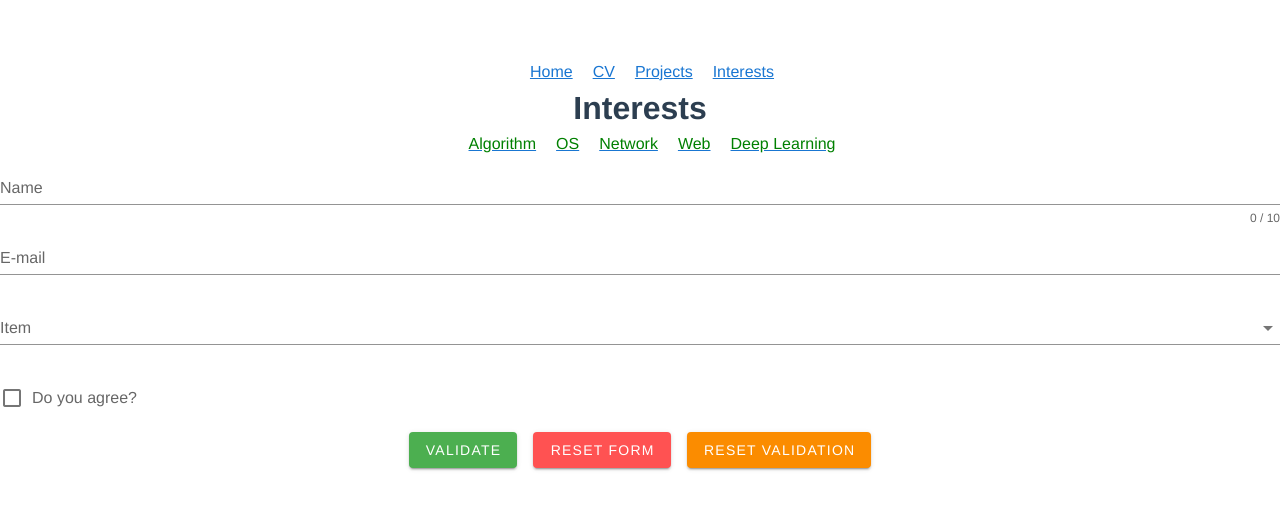
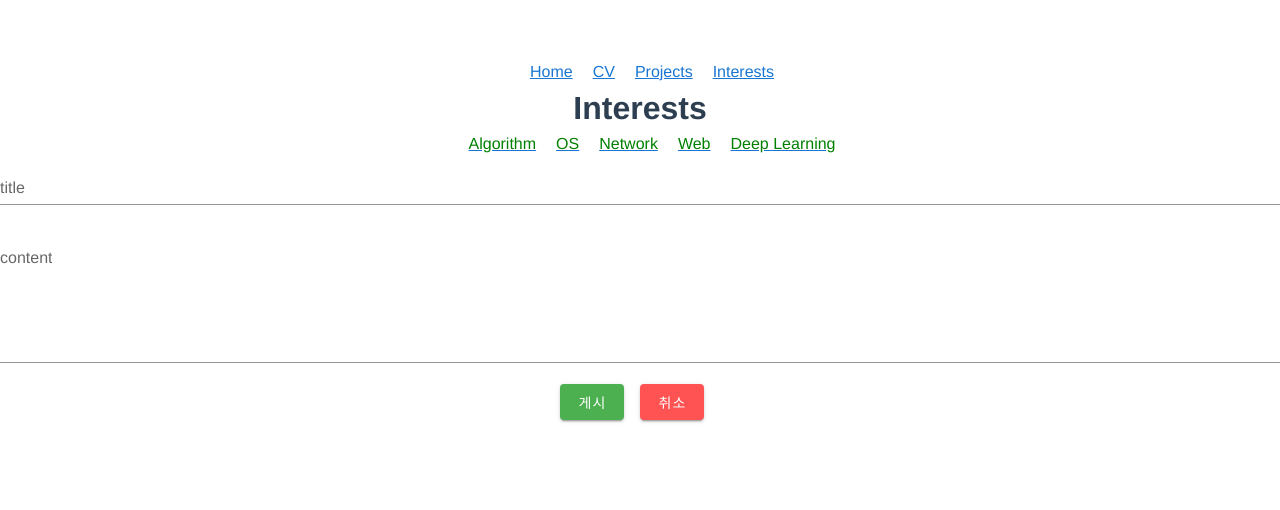
Before and after one commit to yeomkyeorae/yeomlog, a Vue app in the folder frontend/: page /interests/algorithm/create in a window 1280 px wide. Shown: the top 510 px of the page. Built offline with nearby package versions, Linux system fonts and the light colour scheme.

Commit message:
200216 | change createfrom little bit

```diff
--- a/frontend/package.json
+++ b/frontend/package.json
@@ -10,6 +10,7 @@
   "dependencies": {
     "core-js": "^3.4.4",
     "vue": "^2.6.11",
+    "vue-markdown": "^2.2.4",
     "vue-router": "^3.1.5",
     "vuetify": "^2.2.4"
   },
--- a/frontend/src/components/CreateForm.vue
+++ b/frontend/src/components/CreateForm.vue
@@ -1,101 +1,46 @@
 <template>
+  <div justify-content="center">
   <v-form
     ref="form"
-    v-model="valid"
     lazy-validation
   >
     <v-text-field
-      v-model="name"
-      :counter="10"
-      :rules="nameRules"
-      label="Name"
+      v-model="title"
+      label="title"
       required
     ></v-text-field>
 
-    <v-text-field
-      v-model="email"
-      :rules="emailRules"
-      label="E-mail"
-      required
-    ></v-text-field>
-
-    <v-select
-      v-model="select"
-      :items="items"
-      :rules="[v => !!v || 'Item is required']"
-      label="Item"
-      required
-    ></v-select>
-
-    <v-checkbox
-      v-model="checkbox"
-      :rules="[v => !!v || 'You must agree to continue!']"
-      label="Do you agree?"
-      required
-    ></v-checkbox>
+    <v-textarea
+      label="content"
+      auto-grow
+    ></v-textarea>
 
     <v-btn
-      :disabled="!valid"
       color="success"
       class="mr-4"
-      @click="validate"
     >
-      Validate
+      게시
     </v-btn>
 
     <v-btn
       color="error"
       class="mr-4"
-      @click="reset"
     >
-      Reset Form
-    </v-btn>
-
-    <v-btn
-      color="warning"
-      @click="resetValidation"
-    >
-      Reset Validation
+      취소
     </v-btn>
   </v-form>
+    </div>
 </template>
 <script>
   export default {
     name: 'CreateForm',
     data: () => ({
-      valid: true,
-      name: '',
-      nameRules: [
-        v => !!v || 'Name is required',
-        v => (v && v.length <= 10) || 'Name must be less than 10 characters',
-      ],
-      email: '',
-      emailRules: [
-        v => !!v || 'E-mail is required',
-        v => /.+@.+\..+/.test(v) || 'E-mail must be valid',
-      ],
-      select: null,
-      items: [
-        'Item 1',
-        'Item 2',
-        'Item 3',
-        'Item 4',
-      ],
-      checkbox: false,
+      title: '',
+      content: '',
     }),
 
     methods: {
-      validate () {
-        if (this.$refs.form.validate()) {
-          this.snackbar = true
-        }
-      },
-      reset () {
-        this.$refs.form.reset()
-      },
-      resetValidation () {
-        this.$refs.form.resetValidation()
-      },
+
     },
   }
 </script>
```
Also changed, not shown: 1 other file (tests, documents, lock files or other folders).
